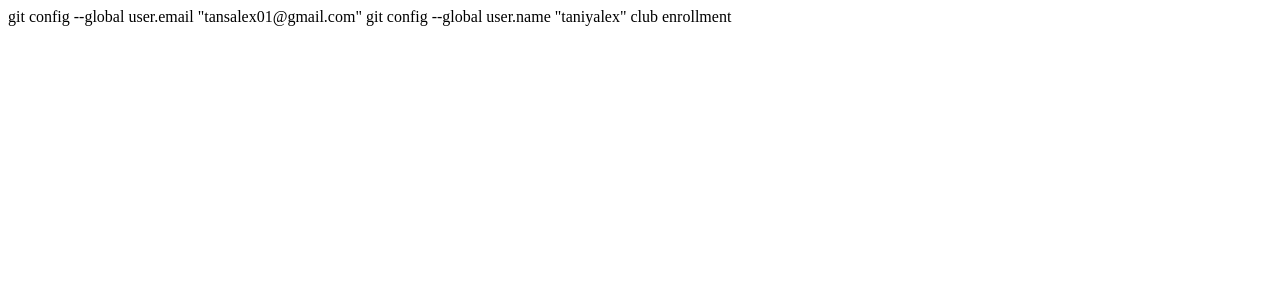
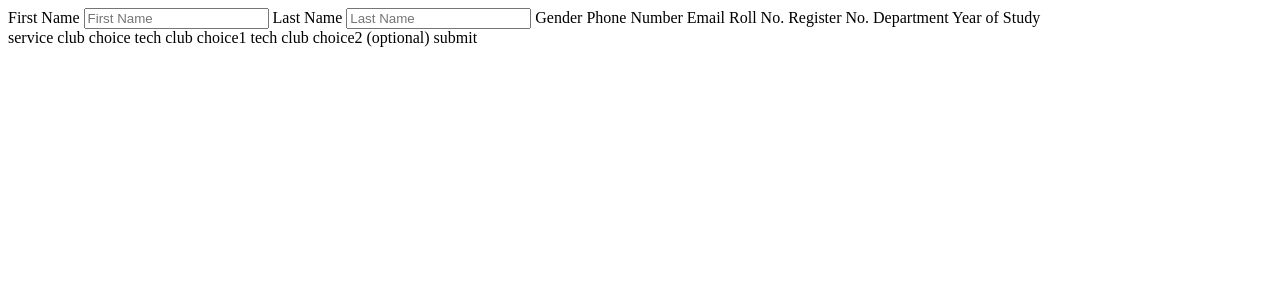
Before and after one commit to krithika117/club-enrollment-and-tracking-system-fe, a PHP site: page /pages/form.html in a window 1280 px wide. Shown: the top 300 px of the page. Run offline with PHP 8.4, Linux system fonts and the light colour scheme.

Commit message:
form creation beg.

```diff
--- a/pages/form.html
+++ b/pages/form.html
@@ -1,3 +1,46 @@
-git config --global user.email "tansalex01@gmail.com"
-  git config --global user.name "taniyalex"
-  club enrollment
+<!DOCTYPE html>
+<html lang="en">
+
+<head>
+  <meta charset="UTF-8">
+  <meta http-equiv="X-UA-Compatible" content="IE=edge">
+  <meta name="viewport" content="width=device-width, initial-scale=1.0">
+  <title>Registration Form</title>
+  <link rel="stylesheet" href="../style/form.css">
+</head>
+
+<body>
+  <form>
+    <!-- basic details -->
+    <div class="tab">
+      <label for="firstName">First Name</label>
+      <input type="text" placeholder="First Name" id="firstName">
+
+      <label for="lastName">Last Name</label>
+      <input type="text" placeholder="Last Name" id="lastName">
+
+      <label for="gender">Gender</label>
+
+
+      <label for="phoneNumber">Phone Number</label>
+
+      <label for="email">Email</label>
+
+      <label for="rollNo">Roll No.</label>
+
+      <label for="regNo">Register No.</label>
+
+      <label for="department">Department</label>
+
+      <label for="yearOfStudy">Year of Study</label>
+
+
+    </div>
+    service club choice
+    tech club choice1
+    tech club choice2 (optional)
+    submit
+  </form>
+</body>
+
+</html>
--- a/pages/login.html
+++ b/pages/login.html
@@ -10,7 +10,6 @@
 </head>
 
 <body>
-
     <div class="background">
         <div class="shape"></div>
         <div class="shape"></div>
```
Also changed, not shown: style/login.css (+7 -11 lines), style/form.css (added).
